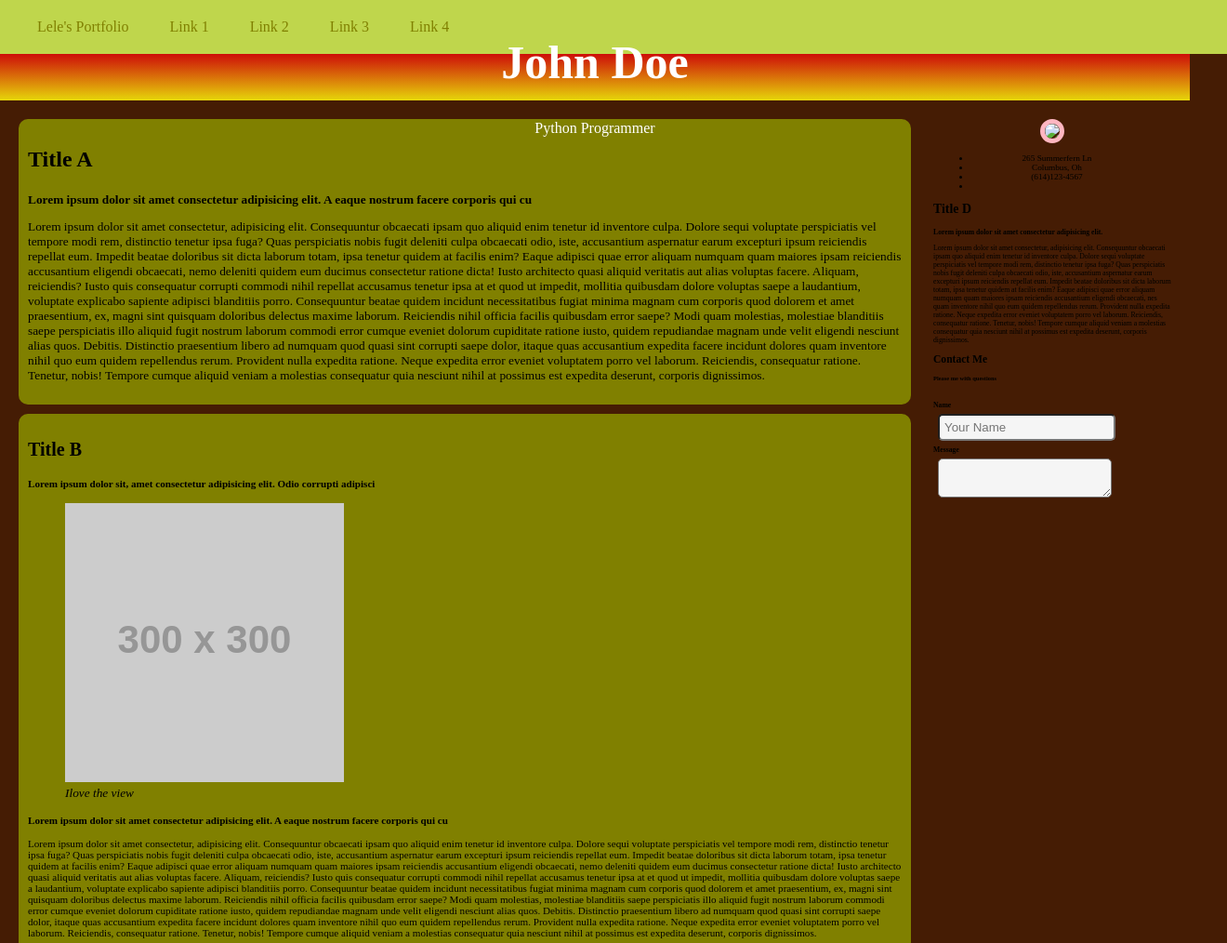
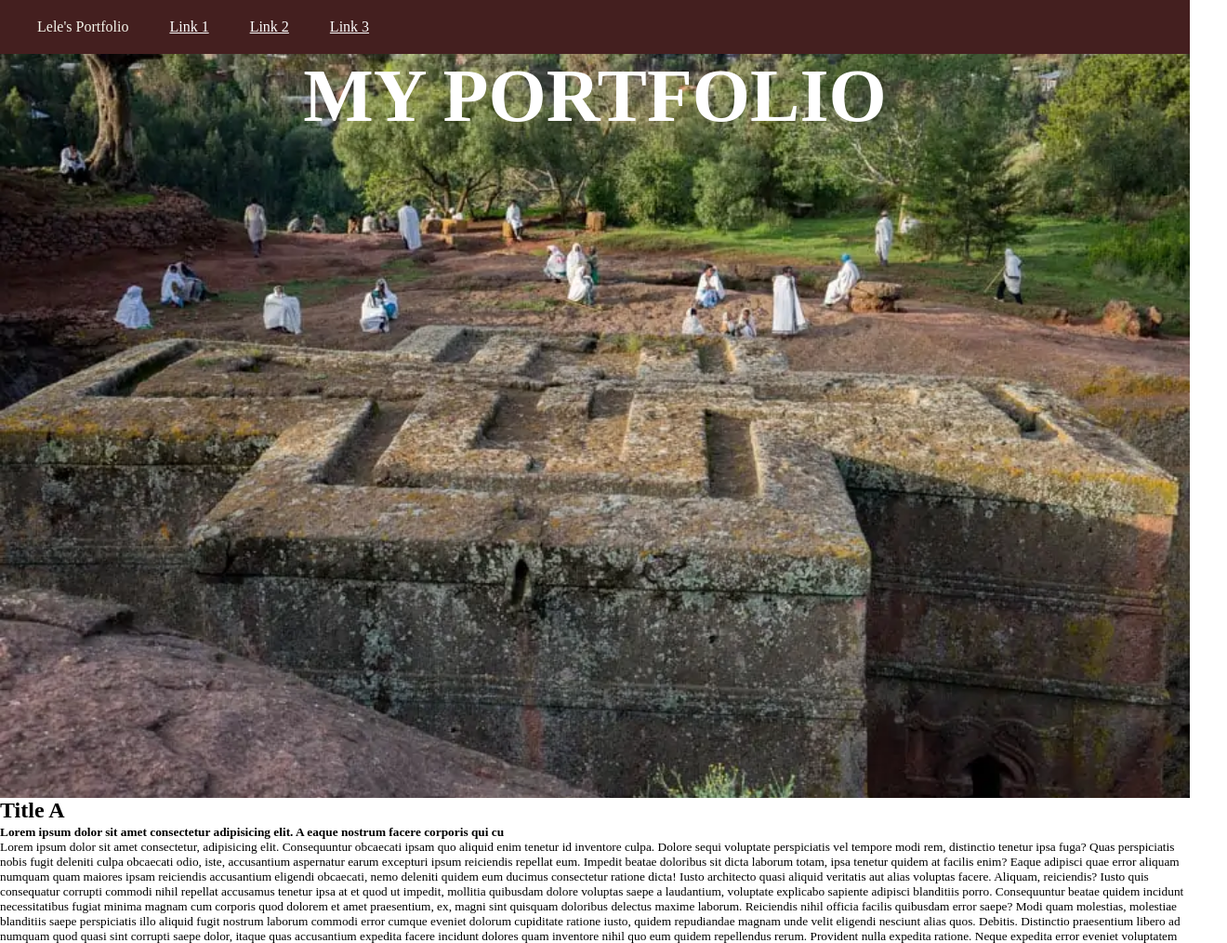
Before and after one commit to leleleta/kekambas125-preworkwebsite, a plain HTML site: page index.html in a window 1280 px wide. Shown: the top 1014 px of the page at 93% size, 1320 px wide, since content can reach past the window. Drawn offline with Linux system fonts and the light colour scheme; placeholder pictures from the web are drawn by us.

Commit message:
added picture

```diff
--- a/css/main.css
+++ b/css/main.css
@@ -1,18 +1,15 @@
-body,html{
-    height: 100%;
-    margin: 0px;
+body{
+  margin: 0;
+  font-family: serif;
 }
 
-body{
-    background-color: rgb(69, 28, 4);
-}
 nav li{
   display: inline;
   margin: 20px;
 }
 
 nav ul{
-    background-color: rgb(191, 214, 76);
+  background-color: rgba(57, 18, 18, 0.94);
   margin: 0;
   list-style-type: none;
   width: 100%;
@@ -20,124 +17,46 @@ nav ul{
 }
 
 nav{
-    display: rgba(0, 0, 0, 0);
-    color: olive;
+  display: rgb(168, 19, 39);
+  color: rgb(245, 245, 235);
 }
 
 nav a{
-    color:olive;
+  color: white
+}
+
+nav a:hover{
+  color:rgb(224, 12, 12);
   text-decoration: none;
 }
 
-nav a:hover{
-    color:white;
+*{
+  padding:0%;
+  margin: 0;
+  box-sizing: border-box;
 }
 
-.hero-image{
-    background-image:linear-gradient(rgba(234, 10, 10, 0.828), rgba(233, 218, 10, 0.98)),url("../images/mountains.jpg");
-    height: 50px;
-    background-repeat:no-repeat;
+.hero{
+  background-image:linear-gradient(rgba(191, 22, 13, 0.636), rgba(154, 119, 15, 0.926));
+  width: 100%;
+  height: 100vh;
+  background-color: rgb(249, 246, 243);
+  background: url("/images/DSC1449.webp");
   background-size: cover;
-    background-position: center;
-    position: relative;
 }
 
-.hero-text{
-    color:white;
-    text-align: center;
-    position: absolute;
-    top: 50%;
-    left: 50%;
-    transform: translate(-50%,-50%);
+.container{
+  height: 100%;
+  display: flex;
+  justify-content: center;
+  align-items: top;
 }
 
-#main{
-    width: 75%;
-    float:left;
-    height: 100%;
-    padding-left: 20px;
-    padding-top: 20px;
-}
-
-#side{
-    width: 20%;
-    float: right;
-    height: 100%;
-    padding: 20px
-}
-
-#profile-image{
-    width: 100px;
-    border-radius: 50%;
-    border: 5px solid lightpink;
-}
-
-#profile{
+.container{
   text-align: center;
 }
 
-#side-articles ul{
-    list-style: none;
-    padding-left: 0px;
+.container h1{
+  font-size: 80px;
+  color:white;
 }
-
-#profile h2{
-    display: inline;
-}
-
-#profile-details{
-    margin-right: 30px;
-    text-align: center;
-}
-
-.side-articles, .main-articles{
-    padding: 10px;
-    margin-bottom: 10px;
-    border-radius: 10px;
-}
-
-.side-articles{
-    background-color: darkolivegreen;
-    text-align: canter;
-}
-.main-articles{
-    background-color: olive;
-}
-
-form{
-    margin-top:20px;
-}
-
-textarea, input{
-    background-color:whitesmoke;
-    border-radius: 5px;
-    padding: 5px;
-    margin:5px;
-}
-
-.side-articles h1{
-    margin-bottom: 20px;
-}
-
-footer{
-    background-color: lightpink;
-    width: 100%;
-    height: 5vh;
-    margin-top: 0px;
-}
-
-footer div{
-    text-align: center;
-    color: white
-}
-
-main{
-    overflow: auto;
-}
-
-footer hr{
-    margin-top: 0px;
-    height: 12px;
-    border: 0px;
-    box-shadow: inset 0 12px 12px -12px white;
-}
--- a/index.html
+++ b/index.html
@@ -3,23 +3,23 @@
 <head>
     <meta charset="UTF-8">
     <meta name="viewport" content="width=device-width, initial-scale=1.0">
-    <title>My Portfolio</title>
-    <link rel="stylesheet" href="css/main.css">
+    <link rel="stylesheet" href="./css/main.css">
+    <title>Images</title>
 </head>
 <body>
     <nav>
         <ul>
             <li>Lele's Portfolio</li>
-            <li><a href="#">Link 1</a></li>
-            <li><a href="http://www.google.com">Link 2</a></li>
-            <li><a href="page3.html">Link 3</a></li>
-            <li><a href="#">Link 4</a></li>
+            <li><a href="https://github.com/dashboard">Link 1</a></li>
+            <li><a href="https://www.tiktok.com/@lelehaftey">Link 2</a></li>
+            <li><a href="https://www.youtube.com/watch?v=Q1mNEmhzaKk">Link 3</a></li>
         </ul>
     </nav>
-    <div class="hero-image">
-        <div class="hero-text">
-            <h1 style="font-size:50px;">John Doe</h1>
-            <p>Python Programmer</p>
+    <div class="hero">
+        <div class="container">
+            <div class="container">
+                <h1>MY PORTFOLIO</h1>
+            </div>
         </div>
     </div>
     <main>
@@ -113,3 +113,5 @@
     </footer>
 </body>
 </html>
+</body>
+</html>
```
Also changed, not shown: images/DSC1449.webp (added), 1 other file. Lines whose indentation alone changed are shown as unchanged.
